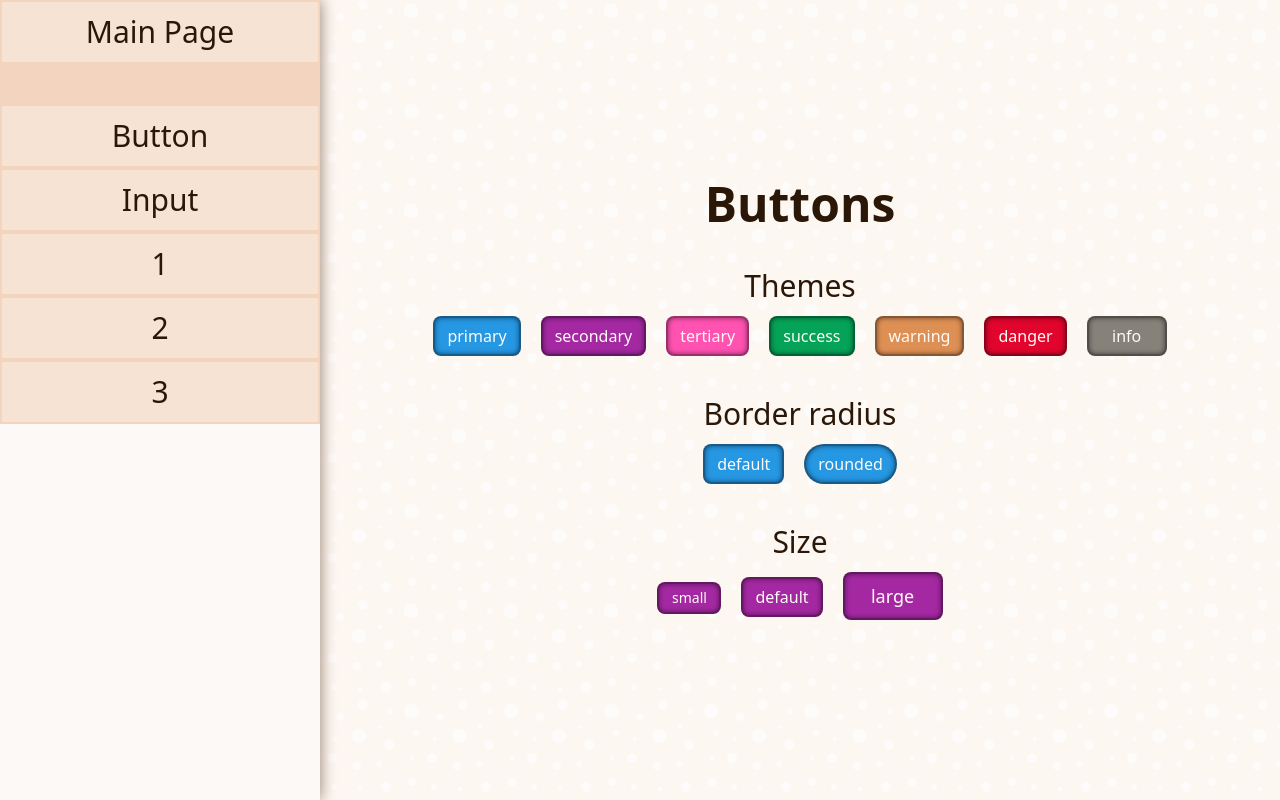
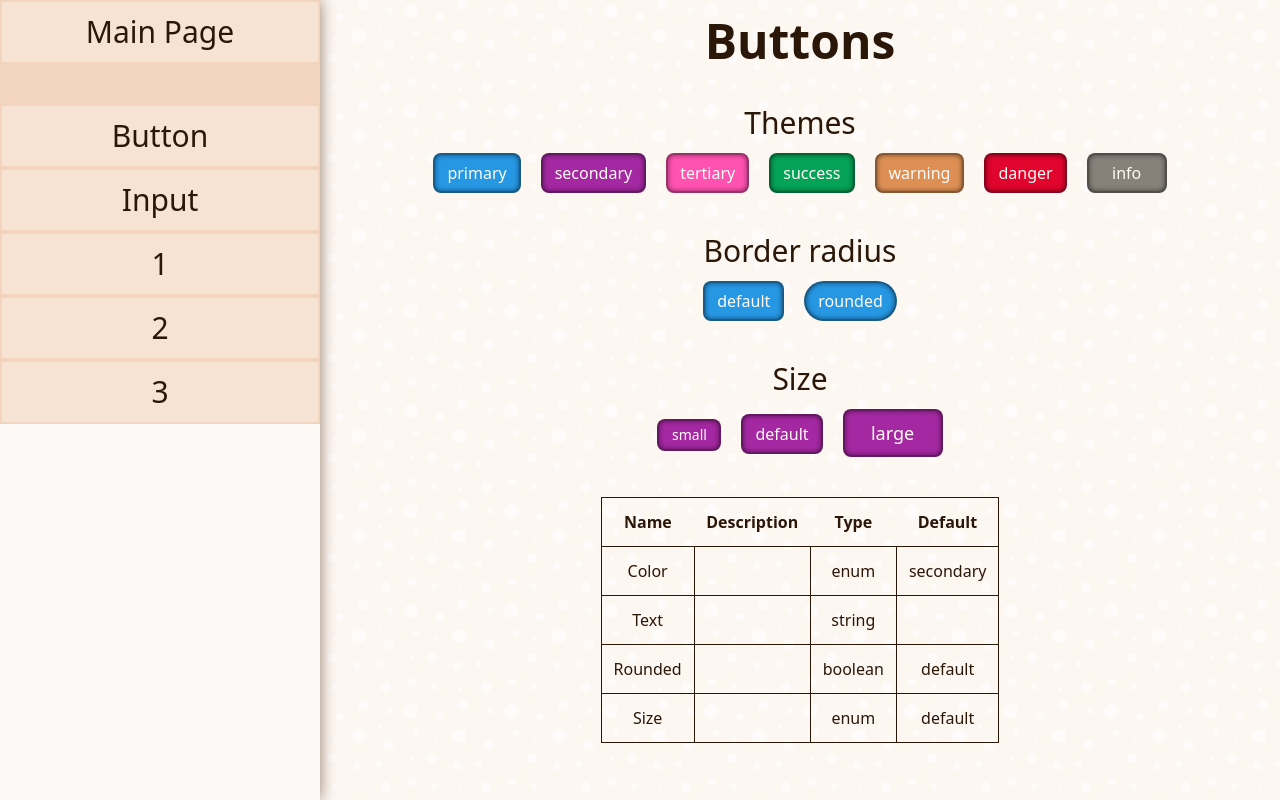
Before and after one commit to jakubhajduk53/my-ui, a Vue app: page /button in a window 1280 px wide. Built offline with nearby package versions, Linux system fonts and the light colour scheme.

Commit message:
feat: add table and small style update

```diff
--- a/src/components/Aside.vue
+++ b/src/components/Aside.vue
@@ -6,33 +6,33 @@
   >
     <RouterLink
       to="/"
-      class="py-3 w-full text-xl md:text-3xl cursor-pointer border-2 bg-[hsl(26,68%,90%)] border-[hsl(26,68%,85%)]"
+      class="py-3 w-full text-xl md:text-3xl cursor-pointer border-2 hover:bg-[hsl(26,68%,80%)] bg-[hsl(26,68%,90%)] border-[hsl(26,68%,85%)]"
       >Main Page
     </RouterLink>
     <div class="h-10 w-full bg-[hsl(26,68%,85%)]" />
     <RouterLink
       to="/button"
-      class="py-3 w-full text-xl md:text-3xl cursor-pointer border-2 bg-[hsl(26,68%,90%)] border-[hsl(26,68%,85%)]"
+      class="py-3 w-full text-xl md:text-3xl cursor-pointer border-2 hover:bg-[hsl(26,68%,80%)] bg-[hsl(26,68%,90%)] border-[hsl(26,68%,85%)]"
       >Button
     </RouterLink>
     <RouterLink
       to="/input"
-      class="py-3 w-full text-xl md:text-3xl cursor-pointer border-2 bg-[hsl(26,68%,90%)] border-[hsl(26,68%,85%)]"
+      class="py-3 w-full text-xl md:text-3xl cursor-pointer border-2 hover:bg-[hsl(26,68%,80%)] bg-[hsl(26,68%,90%)] border-[hsl(26,68%,85%)]"
       >Input
     </RouterLink>
     <RouterLink
       to="/1"
-      class="py-3 w-full text-xl md:text-3xl cursor-pointer border-2 bg-[hsl(26,68%,90%)] border-[hsl(26,68%,85%)]"
+      class="py-3 w-full text-xl md:text-3xl cursor-pointer border-2 hover:bg-[hsl(26,68%,80%)] bg-[hsl(26,68%,90%)] border-[hsl(26,68%,85%)]"
       >1
     </RouterLink>
     <RouterLink
       to="/2"
-      class="py-3 w-full text-xl md:text-3xl cursor-pointer border-2 bg-[hsl(26,68%,90%)] border-[hsl(26,68%,85%)]"
+      class="py-3 w-full text-xl md:text-3xl cursor-pointer border-2 hover:bg-[hsl(26,68%,80%)] bg-[hsl(26,68%,90%)] border-[hsl(26,68%,85%)]"
       >2
     </RouterLink>
     <RouterLink
       to="/3"
-      class="py-3 w-full text-xl md:text-3xl cursor-pointer border-2 bg-[hsl(26,68%,90%)] border-[hsl(26,68%,85%)]"
+      class="py-3 w-full text-xl md:text-3xl cursor-pointer border-2 hover:bg-[hsl(26,68%,80%)] bg-[hsl(26,68%,90%)] border-[hsl(26,68%,85%)]"
       >3
     </RouterLink>
   </div>
--- /dev/null
+++ b/src/components/Table.vue
@@ -0,0 +1,36 @@
+<script setup lang="ts">
+import { defineProps, computed } from "vue";
+
+interface TableRow {
+  [key: string]: string;
+}
+
+const props = defineProps<{
+  rows: TableRow[];
+}>();
+
+const columns = computed(() => {
+  return props.rows.length > 0 ? Object.keys(props.rows[0]) : [];
+});
+</script>
+
+<template>
+  <div class="text-center">
+    <table class="border">
+      <thead>
+        <tr>
+          <th v-for="column in columns" :key="column" class="p-3 font-semibold">
+            {{ column[0].toLocaleUpperCase() + column.slice(1, column.length) }}
+          </th>
+        </tr>
+      </thead>
+      <tbody>
+        <tr v-for="(row, rowIndex) in rows" :key="rowIndex">
+          <td v-for="column in columns" :key="column" class="p-3 border">
+            {{ row[column] }}
+          </td>
+        </tr>
+      </tbody>
+    </table>
+  </div>
+</template>
--- a/src/views/ButtonView.vue
+++ b/src/views/ButtonView.vue
@@ -1,5 +1,13 @@
 <script setup lang="ts">
 import Button from "../components/Button.vue";
+import Table from "../components/Table.vue";
+
+const data = [
+  { name: "Color", description: "", type: "enum", default: "secondary" },
+  { name: "Text", description: "", type: "string", default: "" },
+  { name: "Rounded", description: "", type: "boolean", default: "default" },
+  { name: "Size", description: "", type: "enum", default: "default" },
+];
 </script>
 
 <template>
@@ -35,6 +43,9 @@ import Button from "../components/Button.vue";
       </div>
     </div>
   </div>
+  <div class="flex items-center justify-center my-10">
+    <Table :rows="data" />
+  </div>
 </template>
 
 <style scoped></style>
```
